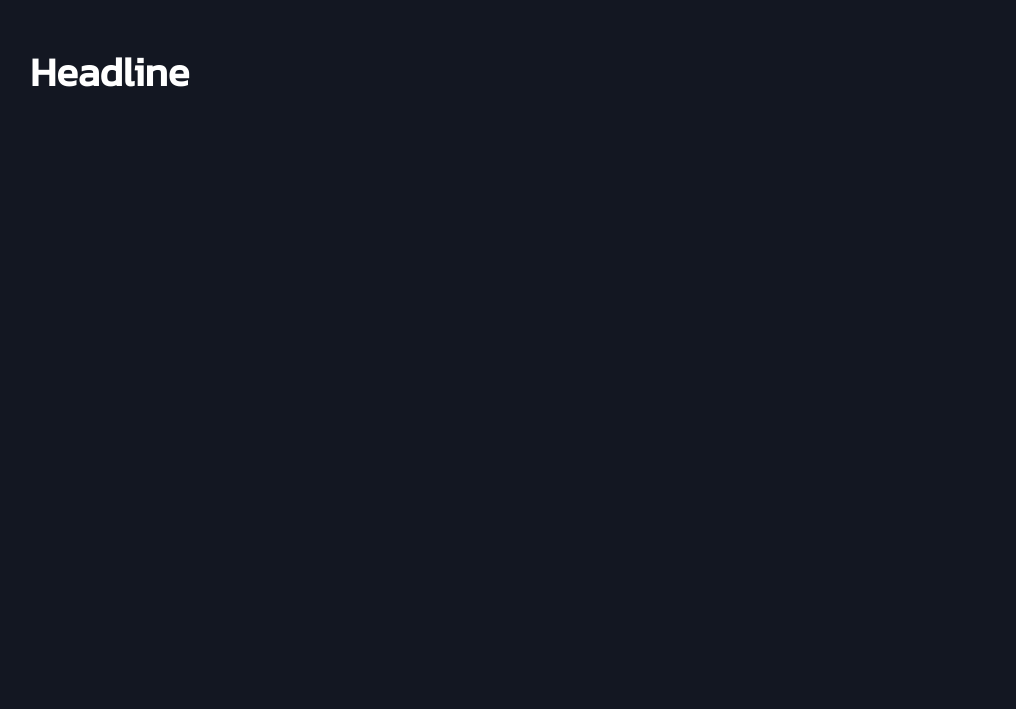
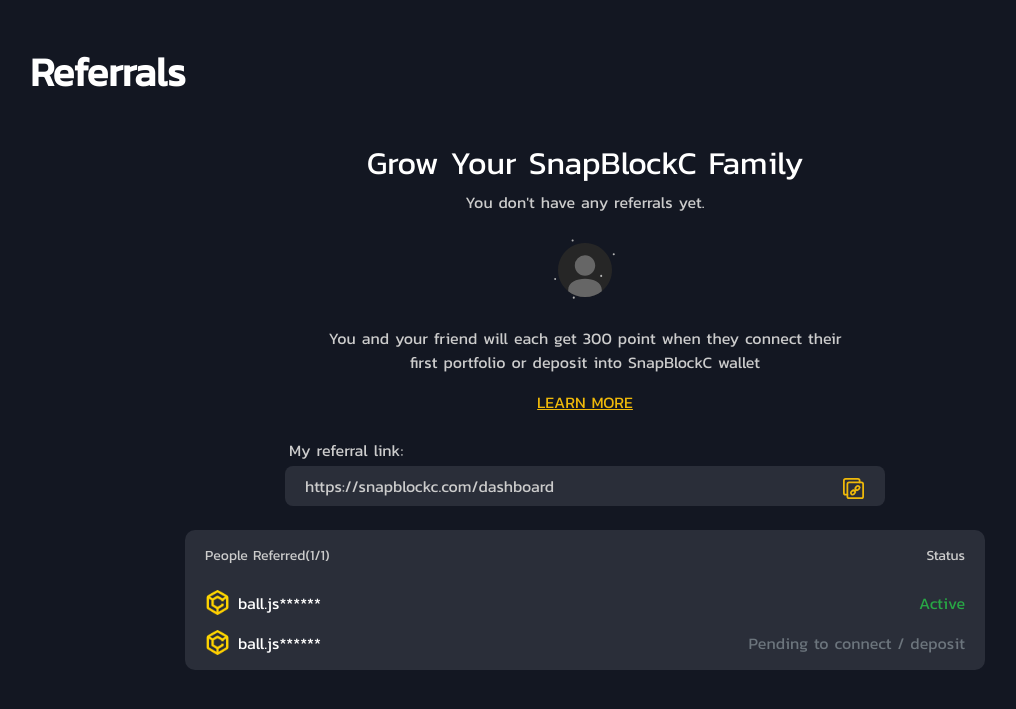
Before and after one commit to mattssru/work_safeBsc, a PHP site: page /referrals.php in a window 1280 px wide. Before the commit the part shown is almost empty. Shown: the top 709 px of the page, without its empty margins (55-1071 px from the left). Run offline with PHP 8.4, Linux system fonts and the light colour scheme.

Commit message:
referrals

```diff
--- a/dist/css/referrals.css
+++ b/dist/css/referrals.css
@@ -1 +1,51 @@
 @charset "UTF-8";
+
+.copy_clipboard{
+  max-width: 600px;
+  margin: 0 auto;
+}
+.input-address{
+  padding: 0 20px 0 20px;
+  height: 40px;
+  background-color: #2a2e39;
+  border-radius: 8px;
+  display: flex;
+  flex-direction: row;
+  justify-content: space-between;
+  align-items: center;
+}
+.input-address p{
+  color: #cccccc;
+  font-weight: 100;
+}
+.box_referrals p{
+  color: #cccccc;
+}
+.title_referrals{
+  max-width: 520px;
+  margin: 0 auto;
+}
+.title_referrals a{
+  color: #efb90a;
+  text-decoration: underline;
+}
+.top_list p{
+  color: #cccccc;
+  font-size: 14px;
+}
+.list_referrls{
+  max-width: 800px;
+  margin: 0 auto;
+  background-color: #2a2e39;
+  border-radius: 10px;
+  padding: 15px 20px;
+}
+.list_referrls .list_active{
+  margin-bottom: 15px;
+}
+.list_referrls .list_active:last-child{
+  margin-bottom: 0;
+}
+.list_active img{
+  border-radius: 100%;
+}
--- a/referrals.php
+++ b/referrals.php
@@ -34,8 +34,46 @@
 </head>
 <body class="dark" style="font-family: 'Work Sans', sans-serif !important; padding-bottom: 10vh;">
 	<div class="container position-relative" >
-    <div class="d-flex align-items-center justify-content-between flex-column flex-md-row mb-5 pt-5">
-	  	<h1 class="headline text-white position-relative d-inline-flex mb-4 mb-md-0">Headline</h1>
+    <div class="mb-5 pt-5">
+	  	<h1 class="headline text-white position-relative d-inline-flex mb-4 mb-md-0">Referrals</h1>
+    </div>
+    <div class="box_referrals">
+      <div class="title_referrals text-center">
+        <h2 class="text-white">Grow Your SnapBlockC Family</h2>
+        <p class="mb-0">You don't have any referrals yet.</p>
+        <img src="dist/images/img_user.svg" alt="" class="my-4">
+        <p>You and your friend will each get 300 point when they connect their first portfolio or deposit into SnapBlockC wallet</p>
+        <a href="" class="d-block mb-4">LEARN MORE</a>
+      </div>
+      <div class="copy_clipboard mb-4">
+        <p class="mb-1 ml-1">My referral link:</p>
+        <div class="input-address text-gray">
+          <p class="mb-0 text-truncate id="wallet_address">https://snapblockc.com/dashboard</p>
+          <button type="button" class="btn ml-4 btn-copy d-block p-0" onclick="copyToClipboard('#wallet_address')">
+            <img src="./dist/images/copy-address.svg" alt="">
+          </button>
+        </div>
+      </div>
+      <div class="list_referrls">
+        <div class="top_list mb-4 d-flex align-items-center justify-content-between">
+          <p class="mb-0">People Referred(1/1)</p>
+          <p class="mb-0">Status</p>
+        </div>
+        <div class="list_active d-flex align-items-center justify-content-between">
+          <div class="d-flex align-items-center">
+            <img src="dist/images/email.png" alt="" width="25" height="25" class="mr-2">
+            <p class="mb-0 text-white">ball.js******</p>
+          </div>
+          <div class="text-success">Active</div>
+        </div>
+        <div class="list_active d-flex align-items-center justify-content-between">
+          <div class="d-flex align-items-center">
+            <img src="dist/images/email.png" alt="" width="25" height="25" class="mr-2">
+            <p class="mb-0 text-white">ball.js******</p>
+          </div>
+          <div class="text-secondary">Pending to connect / deposit</div>
+        </div>
+      </div>
     </div>
 	</div>
 	<!-- Optional JavaScript -->
```
Also changed, not shown: dist/images/email.png (added), dist/images/img_user.svg (added).
